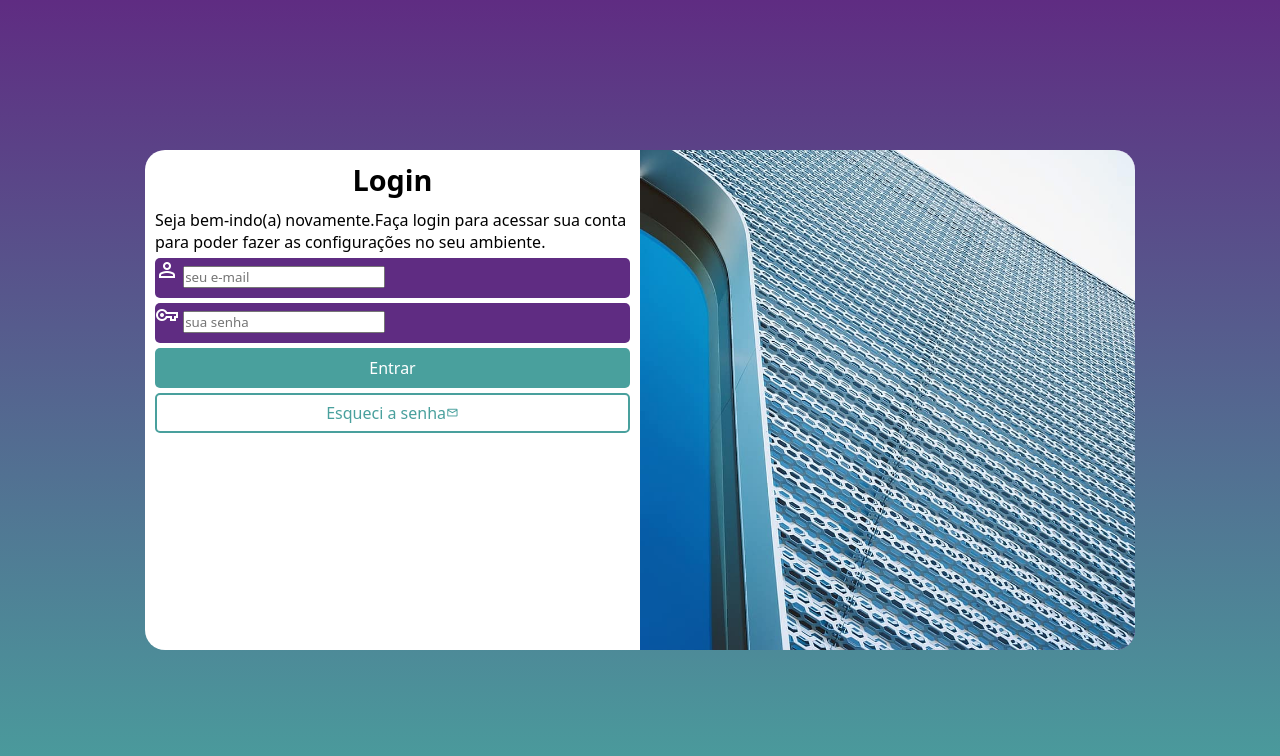
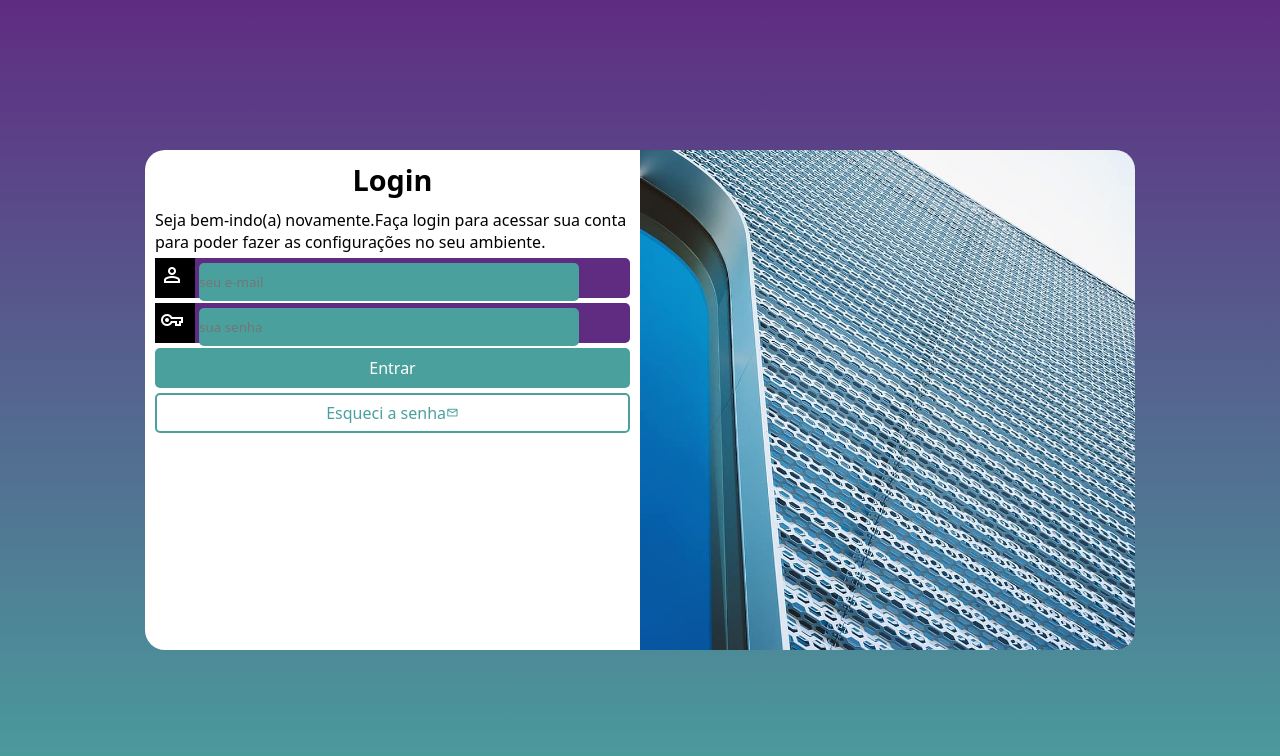
Before and after one commit to jessica-pires/projeto-login, a plain HTML site: page index.html in a window 1280 px wide. Drawn offline with nearby package versions, Linux system fonts and the light colour scheme.

Commit message:
estilizando formulario

```diff
--- a/estilos/style.css
+++ b/estilos/style.css
@@ -66,10 +66,26 @@ main{
     margin: 5px 0px;
 
 }
-form > div > span{
+form > div > span{/* icone */
     color: white;
+    background-color: black;
+    font-size: 2em;
+    width: 40px;
+    padding: 5px;
+    height: 40px;
+
+
 }
-form > div > label{
+form > div > input{
+    background-color: #49a09d;
+    width: calc(100% - 20%);
+    height: 38px;
+    transform: scaleY(30px);
+    border: none;
+    border-radius: 5px;
+
+}
+form > div > label{/* esconder letras icones */
     display: none;
 }
 .botao{
```
